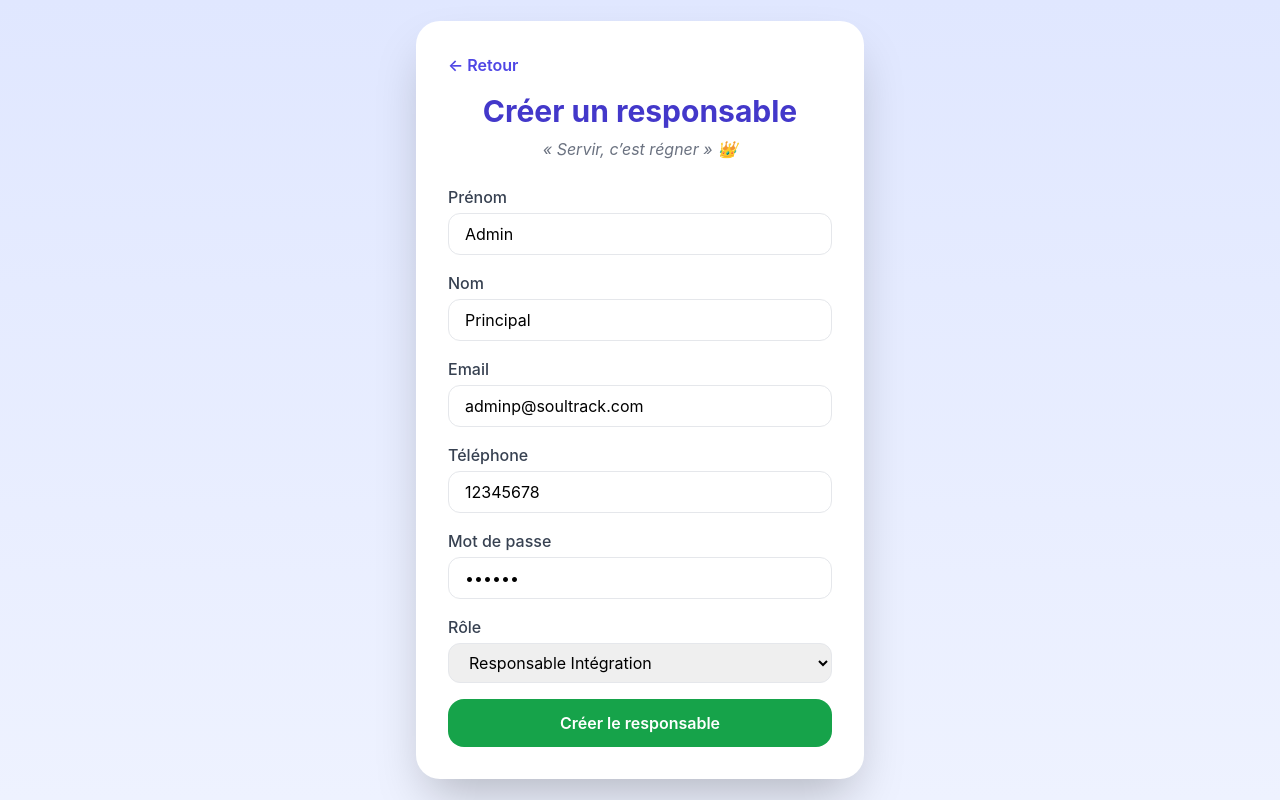
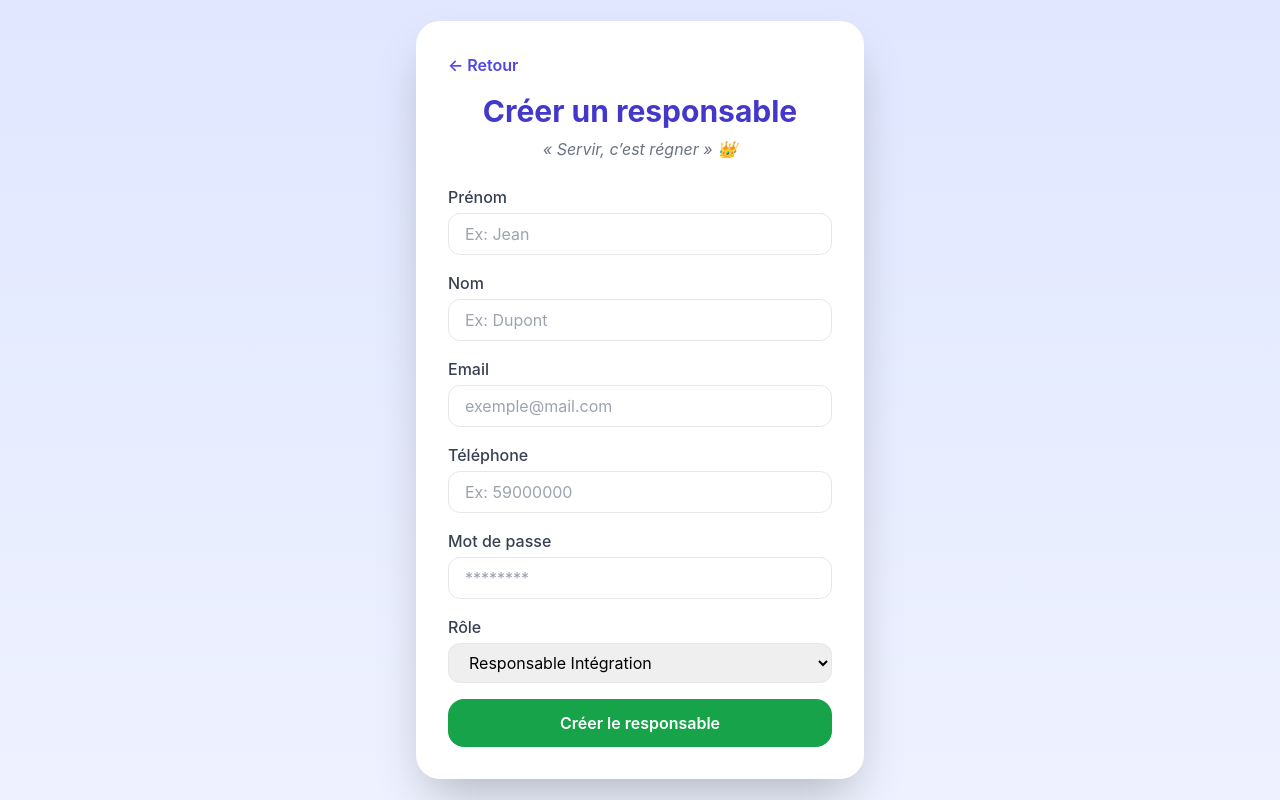
Before and after one commit to allanbavajee/soultrack, a Next.js app: page /admin/create-internal-user in a window 1280 px wide. Built offline with nearby package versions, Linux system fonts and the light colour scheme.

Commit message:
Update create-internal-user.js

```diff
--- a/pages/admin/create-internal-user.js
+++ b/pages/admin/create-internal-user.js
@@ -8,11 +8,11 @@ export default function CreateResponsable() {
   const router = useRouter();
 
   const [formData, setFormData] = useState({
-    prenom: "Admin",
-    nom: "Principal",
-    email: "adminp@soultrack.com",
-    telephone: "12345678",
-    password: "111111",
+    prenom: "",
+    nom: "",
+    email: "",
+    telephone: "",
+    password: "",
     role: "Admin", // rôle par défaut
   });
 
```
